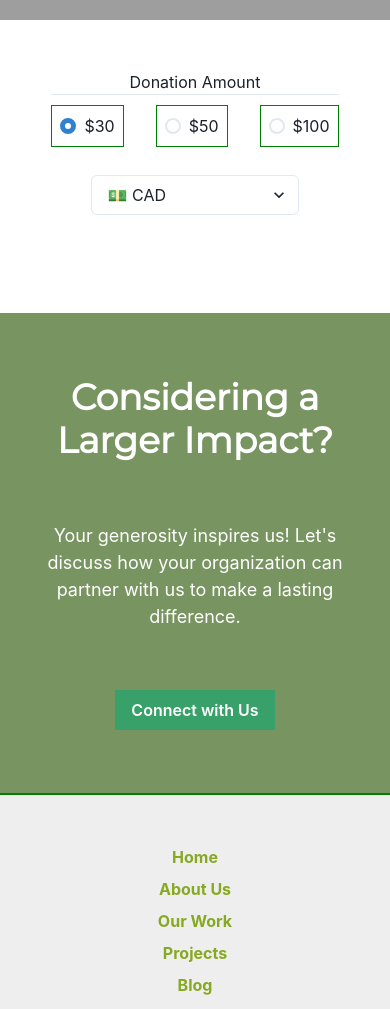
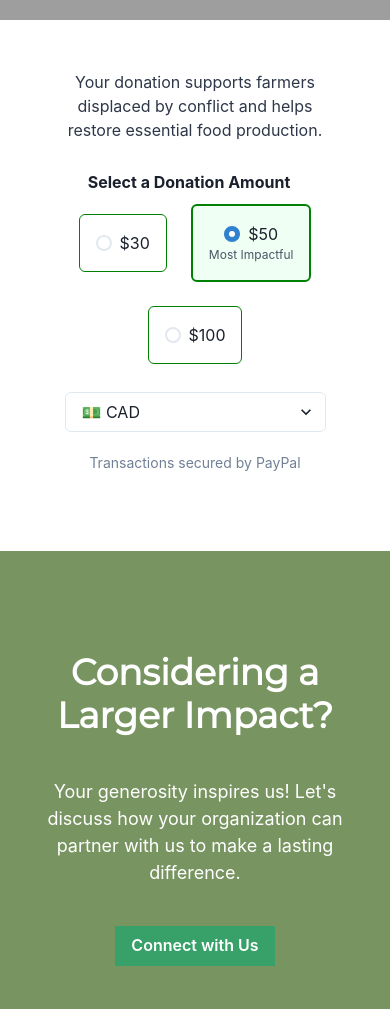
Before and after one commit to thomastepi/sawyer-camp, a React (Create React App) app: page /paypal in a window 390 px wide. Shown: the part 527-1536 px from the top of the page. Built offline with nearby package versions, Linux system fonts and the light colour scheme; no server answers; grey boxes are pictures that could not be loaded; a web font is replaced by a local one.

Commit message:
update paypal page

```diff
--- a/src/pages/Paypal/Paypal.js
+++ b/src/pages/Paypal/Paypal.js
@@ -1,9 +1,4 @@
-import { PayPalButtons, usePayPalScriptReducer } from "@paypal/react-paypal-js";
-import React, { useState, useEffect } from "react";
-import PageHeader from "../../components/PageHeader/PageHeader";
-import DisplayAlert from "../../components/Alert/DisplayAlert";
-import { Link } from "react-router-dom";
-import { useSelector, useDispatch } from "react-redux";
+import React, { useState, useEffect, useRef } from "react";
 import {
   Box,
   Center,
@@ -15,7 +10,15 @@ import {
   RadioGroup,
   Button,
   HStack,
+  FormControl,
+  FormLabel,
+  Spinner,
 } from "@chakra-ui/react";
+import { PayPalButtons, usePayPalScriptReducer } from "@paypal/react-paypal-js";
+import PageHeader from "../../components/PageHeader/PageHeader";
+import DisplayAlert from "../../components/Alert/DisplayAlert";
+import { Link } from "react-router-dom";
+import { useSelector, useDispatch } from "react-redux";
 import useIsMobile from "../../hooks/useIsMobile";
 import { setAlert } from "../../features/alertSlice";
 
@@ -23,52 +26,53 @@ const img =
   "https://ik.imagekit.io/thormars/Sawyer-Camp/woman-carrying-child.jpg";
 
 const Paypal = () => {
-  const [{ options, isPending }, dispatch] = usePayPalScriptReducer();
+  const [{ options, isPending }, paypalDispatch] = usePayPalScriptReducer();
   const [currency, setCurrency] = useState(options.currency);
   const [currencySymbol, setcurrencySymbol] = useState("$");
-  const [amount, setAmount] = useState("30");
+  const [amount, setAmount] = useState("50");
 
   const isMobileView = useIsMobile();
   const reduxDispatch = useDispatch();
   const alert = useSelector((state) => state.alert);
+  const alertRef = useRef(null);
 
   const baseURL = process.env.REACT_APP_BASE_URL;
 
+  useEffect(() => {
+    setcurrencySymbol(currency === "EUR" ? "€" : "$");
+  }, [currency]);
+
+  useEffect(() => {
+    if (alert.show && alertRef.current) {
+      alertRef.current.scrollIntoView({ behavior: "smooth" });
+    }
+  }, [alert]);
+
   const onCurrencyChange = ({ target: { value } }) => {
     setCurrency(value);
-    dispatch({
+    paypalDispatch({
       type: "resetOptions",
-      value: {
-        ...options,
-        currency: value,
-      },
+      value: { ...options, currency: value },
     });
   };
-
-  useEffect(() => {
-    if (currency === "EUR") {
-      setcurrencySymbol("€");
-    } else {
-      setcurrencySymbol("$");
-    }
-  }, [currency]);
 
   const onCreateOrder = async () => {
     try {
       const response = await fetch(`${baseURL}/api/create-order`, {
         method: "POST",
-        headers: {
-          "Content-Type": "application/json",
-        },
+        headers: { "Content-Type": "application/json" },
         body: JSON.stringify({ amount, currency }),
       });
-
       const order = await response.json();
       return order.id;
     } catch (error) {
+      window.alert(
+        `An error occurred while processing your transaction. Please try again later.`
+      );
       reduxDispatch(
         setAlert({
-          message: `An error occurred while processing your transaction. Please try again later.`,
+          message:
+            "An error occurred while processing your transaction. Please try again later.",
           status: "error",
           title: "Error!",
           show: true,
@@ -77,19 +81,23 @@ const Paypal = () => {
     }
   };
 
-  const onApproveOrder = async (data, actions) => {
+  const onApproveOrder = async (data) => {
+    if (!data.orderID) {
+      window.alert("No order ID found. Please try again.");
+      return;
+    }
     const response = await fetch(
       `${baseURL}/api/capture-order/${data.orderID}`,
       {
         method: "POST",
       }
     );
-
     const details = await response.json();
     if (details.status === "COMPLETED") {
       reduxDispatch(
         setAlert({
-          message: `Thank you for your donation. Your transaction was completed successfully.`,
+          message:
+            "Thank you for your donation. Your transaction was completed successfully.",
           status: "success",
           title: "Success!",
           show: true,
@@ -98,8 +106,7 @@ const Paypal = () => {
     } else {
       reduxDispatch(
         setAlert({
-          ...alert,
-          message: `Your transaction was cancelled. Please try again.`,
+          message: "Your transaction was cancelled. Please try again.",
           status: "error",
           title: "Cancelled!",
           show: true,
@@ -109,56 +116,60 @@ const Paypal = () => {
   };
 
   return (
-    <>
     <Box bg="#789461">
       <PageHeader image={img} title="Empower Our Cause" />
 
       <Center p="50px" bg="white" w="100%" m="0 auto">
-          <Box w={isMobileView ? "80%" : "45%"}>
+        <Box w={isMobileView ? "90%" : "45%"}>
           {isPending ? (
-              <Text>LOADING...</Text>
+            <Center>
+              <Spinner size="lg" color="green.500" />
+            </Center>
           ) : (
             <VStack spacing={7} bg="white" w="100%">
-                <VStack spacing={0}>
-                  <Text>Donation Amount</Text>
-                  <hr style={{ width: "100%" }} />
+              <Text fontSize="md" color="gray.700" textAlign="center">
+                Your donation supports farmers displaced by conflict and helps
+                restore essential food production.
+              </Text>
+
+              <FormControl as="fieldset">
+                <FormLabel fontWeight="bold" textAlign="center">
+                  Select a Donation Amount
+                </FormLabel>
                 <RadioGroup value={amount} mt="10px">
-                    <HStack spacing={8}>
-                      <Box border="1px solid green" p="8px">
+                  <HStack spacing={6} justifyContent="center" wrap="wrap">
+                    {["30", "50", "100"].map((val) => (
+                      <Box
+                        key={val}
+                        border={
+                          val === "50" ? "2px solid green" : "1px solid green"
+                        }
+                        p={4}
+                        borderRadius="md"
+                        bg={val === "50" ? "green.50" : "white"}
+                        _hover={{ bg: "green.100", cursor: "pointer" }}
+                        textAlign="center"
+                      >
                         <Radio
-                          value="30"
+                          value={val}
                           onChange={(e) => setAmount(e.target.value)}
                         >
-                          {currencySymbol}30
+                          {currencySymbol}
+                          {val}
                         </Radio>
+                        {val === "50" && (
+                          <Text fontSize="xs" color="gray.600">
+                            Most Impactful
+                          </Text>
+                        )}
                       </Box>
-
-                      <Box border="1px solid green" p="8px">
-                        <Radio
-                          value="50"
-                          onChange={(e) => setAmount(e.target.value)}
-                        >
-                          {currencySymbol}50
-                        </Radio>
-                      </Box>
-
-                      <Box border="1px solid green" p="8px">
-                        <Radio
-                          value="100"
-                          onChange={(e) => setAmount(e.target.value)}
-                        >
-                          {currencySymbol}100
-                        </Radio>
-                      </Box>
+                    ))}
                   </HStack>
                 </RadioGroup>
-                </VStack>
-                <Box w={{ base: "90%", md: "90%", lg: "70%" }}>
-                  <Select
-                    mb="20px"
-                    value={currency}
-                    onChange={onCurrencyChange}
-                  >
+              </FormControl>
+
+              <Box w="100%">
+                <Select mb="20px" value={currency} onChange={onCurrencyChange}>
                   <option value="USD">💵 USD</option>
                   <option value="EUR">💶 Euro</option>
                   <option value="CAD">💵 CAD</option>
@@ -169,8 +180,12 @@ const Paypal = () => {
                   createOrder={onCreateOrder}
                   onApprove={onApproveOrder}
                 />
+                <Text fontSize="sm" mt={2} color="gray.500" textAlign="center">
+                  Transactions secured by PayPal
+                </Text>
               </Box>
-                <Box>
+
+              <Box ref={alertRef} w="100%">
                 {alert.show && (
                   <DisplayAlert
                     message={alert.message}
@@ -183,14 +198,15 @@ const Paypal = () => {
           )}
         </Box>
       </Center>
-        <Center color="white" spacing={8} h="30rem">
-          <VStack spacing="60px" w={isMobileView ? "90%" : "50%"}>
+
+      <Center color="white" spacing={8} py="100px">
+        <VStack spacing={10} w={isMobileView ? "90%" : "50%"}>
           <Heading align="center" size="2xl">
             Considering a Larger Impact?
           </Heading>
           <Text align="center" fontSize="lg">
-              Your generosity inspires us! Let's discuss how your organization
-              can partner with us to make a lasting difference.
+            Your generosity inspires us! Let's discuss how your organization can
+            partner with us to make a lasting difference.
           </Text>
           <Button colorScheme="green">
             <Link to="/contact-us">Connect with Us</Link>
@@ -198,7 +214,6 @@ const Paypal = () => {
         </VStack>
       </Center>
     </Box>
-    </>
   );
 };
 
```
Lines whose indentation alone changed are shown as unchanged.
